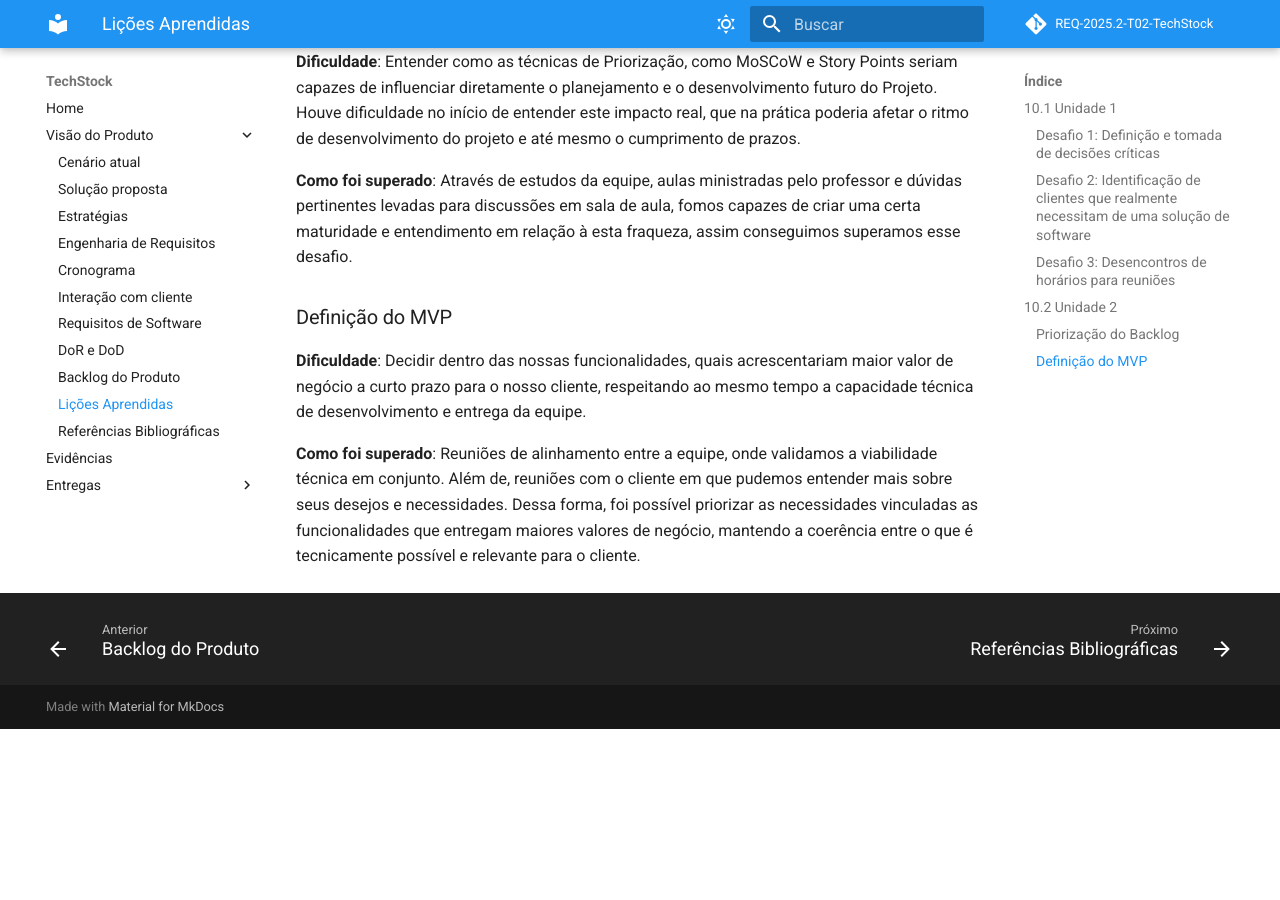
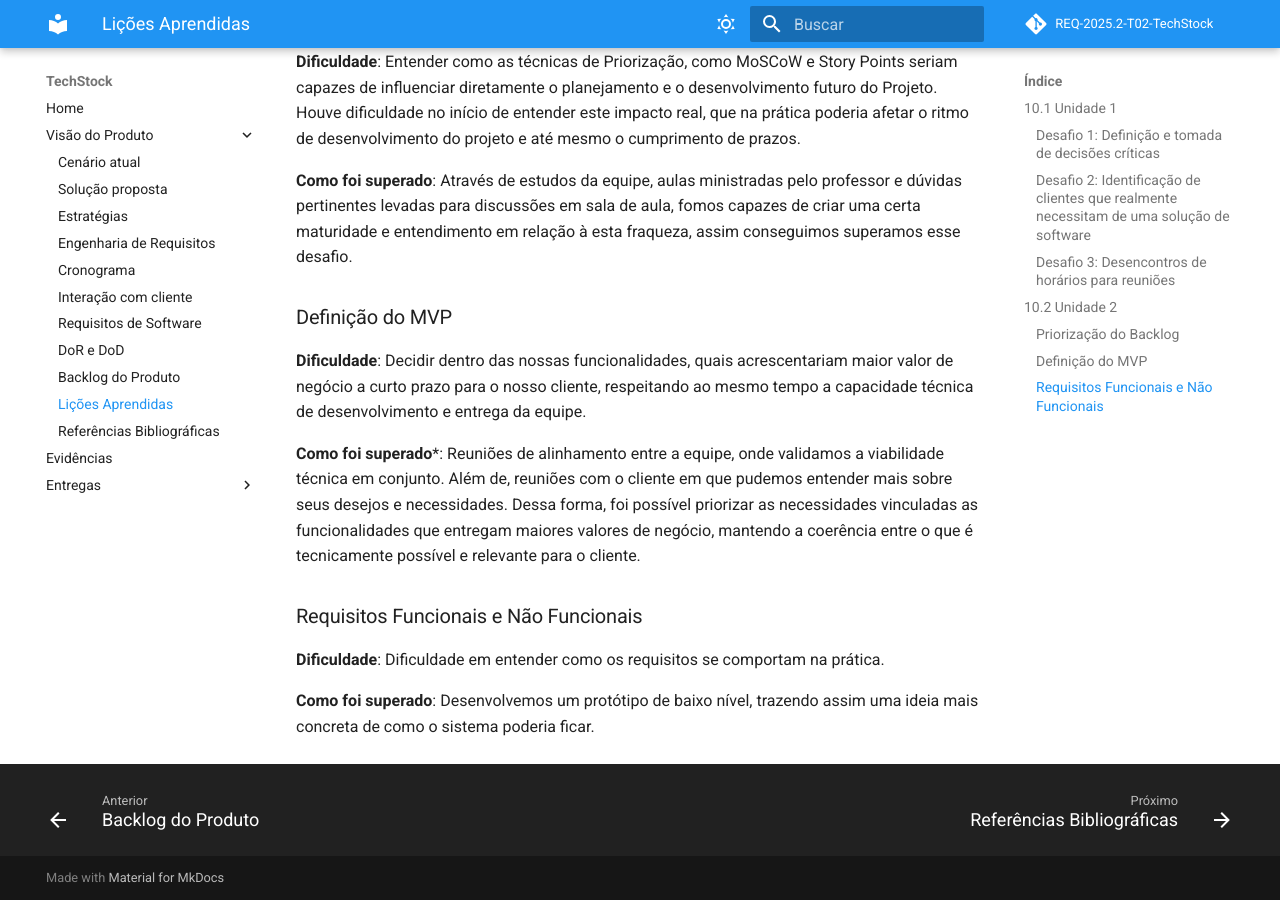
Before and after one commit to mdsreq-fga-unb/REQ-2025.2-T02-TechStock, an MkDocs documentation site: the page built from docs/visao/licoes.md, in a window 1280 px wide and 900 px high, scrolled down 1059 px. Built offline with MkDocs 1.6.1 and Material for MkDocs 9.7.7, drawn with Linux system fonts in a browser that asks for light colours; before the commit the page ends 1788 px from its top, so only the background shows below that.

Commit message:
(docs): Adiciona nova dificuldade nas lições aprendidas

```diff
--- a/docs/visao/licoes.md
+++ b/docs/visao/licoes.md
@@ -27,10 +27,16 @@
 
 **Dificuldade**: Entender como as técnicas de Priorização, como MoSCoW e Story Points seriam capazes de influenciar diretamente o planejamento e o desenvolvimento futuro do  Projeto. Houve dificuldade no início de entender este impacto real, que na prática poderia afetar o ritmo de desenvolvimento do projeto e até mesmo o cumprimento de prazos.
 
- **Como foi superado**: Através de estudos da equipe, aulas ministradas pelo professor e dúvidas pertinentes levadas para discussões em sala de aula, fomos capazes de criar uma certa maturidade e entendimento em relação à esta fraqueza, assim conseguimos   superamos esse desafio.
+**Como foi superado**: Através de estudos da equipe, aulas ministradas pelo professor e dúvidas pertinentes levadas para discussões em sala de aula, fomos capazes de criar uma certa maturidade e entendimento em relação à esta fraqueza, assim conseguimos   superamos esse desafio.
 
 ### Definição do MVP
 
 **Dificuldade**: Decidir dentro das nossas funcionalidades, quais acrescentariam maior valor de negócio a curto prazo para o nosso cliente, respeitando ao mesmo tempo a capacidade técnica de desenvolvimento e entrega da equipe.
 
-**Como foi superado**: Reuniões de alinhamento entre a equipe, onde validamos a viabilidade técnica em conjunto. Além de, reuniões com o cliente em que pudemos entender mais sobre seus desejos e necessidades. Dessa forma, foi possível priorizar as necessidades vinculadas as funcionalidades que entregam maiores valores de negócio, mantendo a coerência entre o que é tecnicamente possível e relevante para o cliente.
+**Como foi superado***: Reuniões de alinhamento entre a equipe, onde validamos a viabilidade técnica em conjunto. Além de, reuniões com o cliente em que pudemos entender mais sobre seus desejos e necessidades. Dessa forma, foi possível priorizar as necessidades vinculadas as funcionalidades que entregam maiores valores de negócio, mantendo a coerência entre o que é tecnicamente possível e relevante para o cliente.
+
+### Requisitos Funcionais e Não Funcionais
+
+**Dificuldade**: Dificuldade em entender como os requisitos se comportam na prática.
+
+**Como foi superado**: Desenvolvemos um protótipo de baixo nível, trazendo assim uma ideia mais concreta de como o sistema poderia ficar.
```
